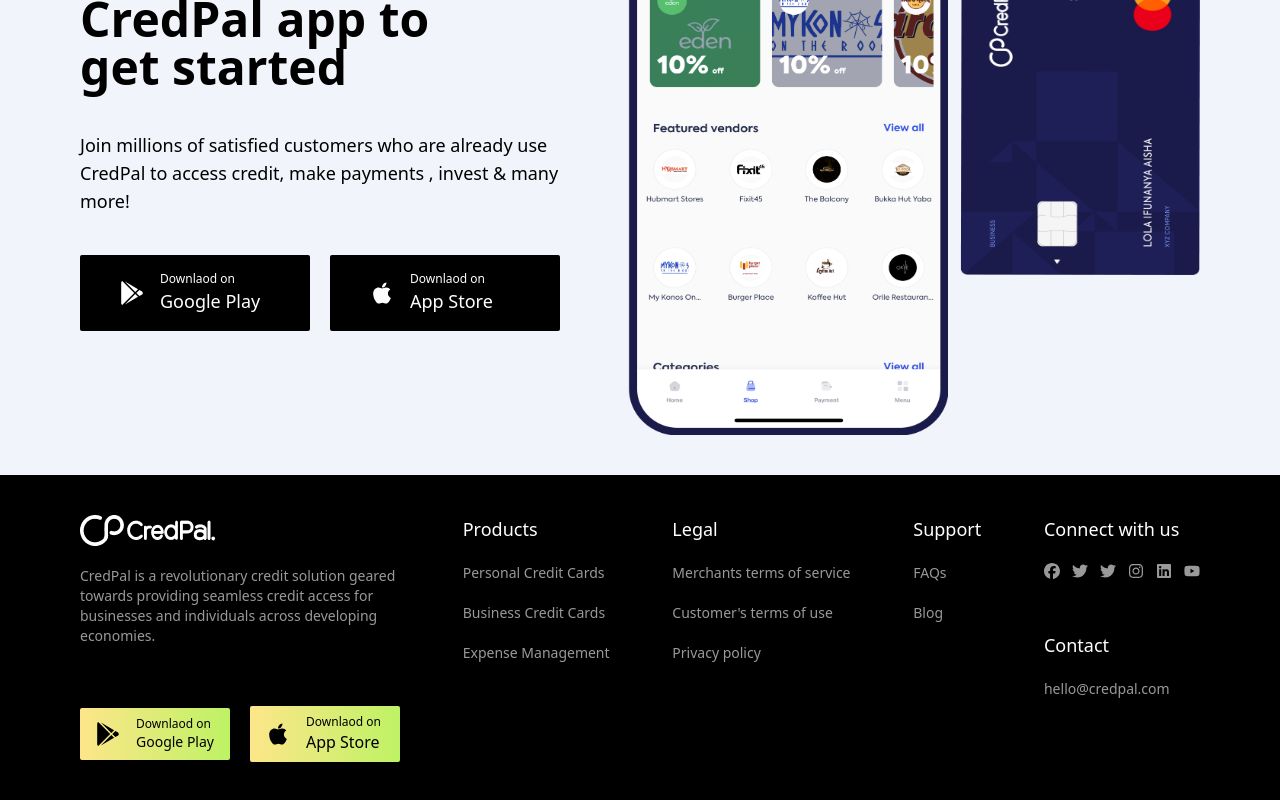
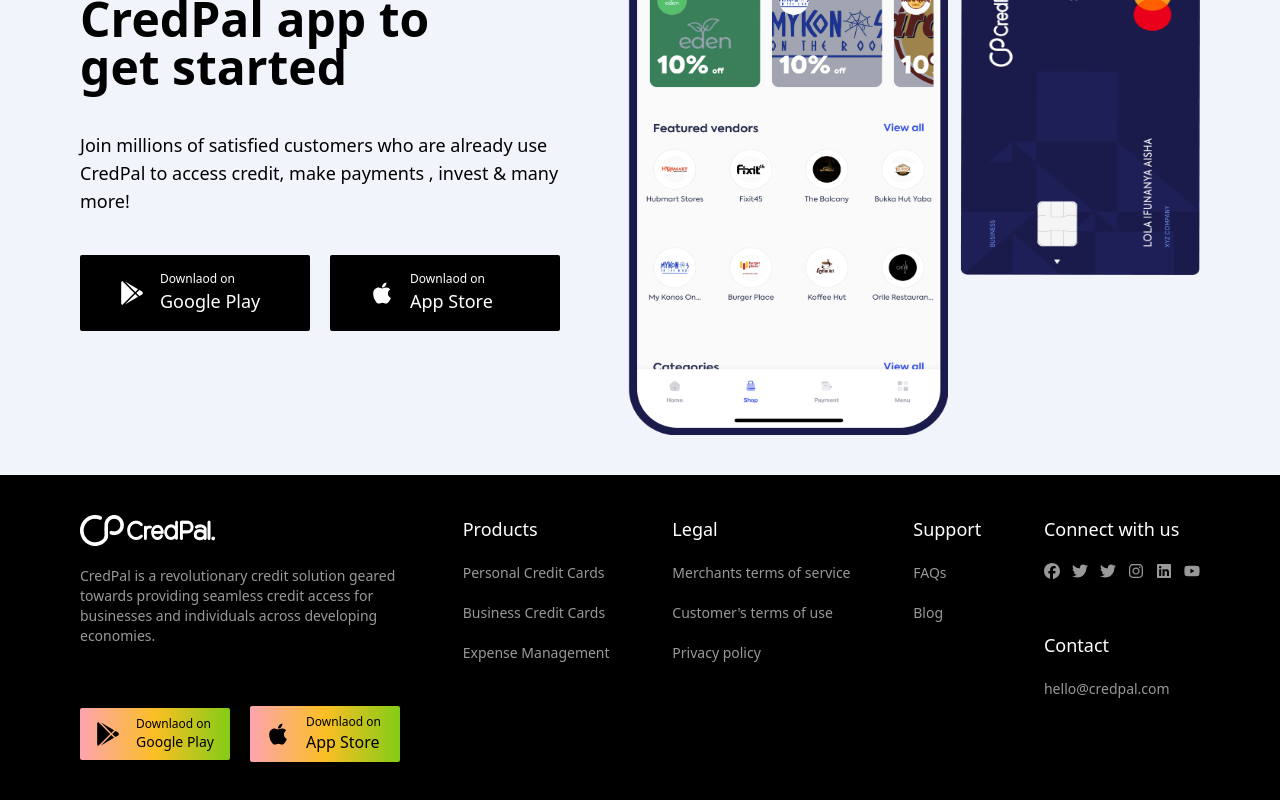
Before and after one commit to JacceyCode/credpaltest, a React (Vite) app: page / in a window 1280 px wide. Shown: the part 2550-3350 px from the top of the page. Built offline with nearby package versions, Linux system fonts and the light colour scheme.

Commit message:
gradient adjustment

```diff
--- a/src/components/Footer.tsx
+++ b/src/components/Footer.tsx
@@ -23,7 +23,7 @@
         </p>
 
         <div className="flex items-center gap-5">
-          <div className="mt-10 py-2 px-4 w-40 bg-gradient-to-r from-amber-200 to-lime-300 rounded-sm text-black flex items-center gap-4">
+          <div className="mt-10 py-2 px-4 w-40 bg-gradient-to-r from-rose-300 via-amber-400 to-lime-500 rounded-sm text-black flex items-center gap-4">
             <FaGooglePlay size={24} />
 
             <div className="flex flex-col">
@@ -31,7 +31,7 @@
               <span className="text-sm font-medium">Google Play</span>
             </div>
           </div>
-          <div className="mt-10 px-4 py-2 w-40 bg-gradient-to-r from-amber-200 to-lime-300 rounded-sm text-black flex items-center gap-4">
+          <div className="mt-10 px-4 py-2 w-40 bg-gradient-to-r from-rose-300 via-amber-400 to-lime-500 rounded-sm text-black flex items-center gap-4">
             <FaApple size={24} />
 
             <div className="flex flex-col">
```
